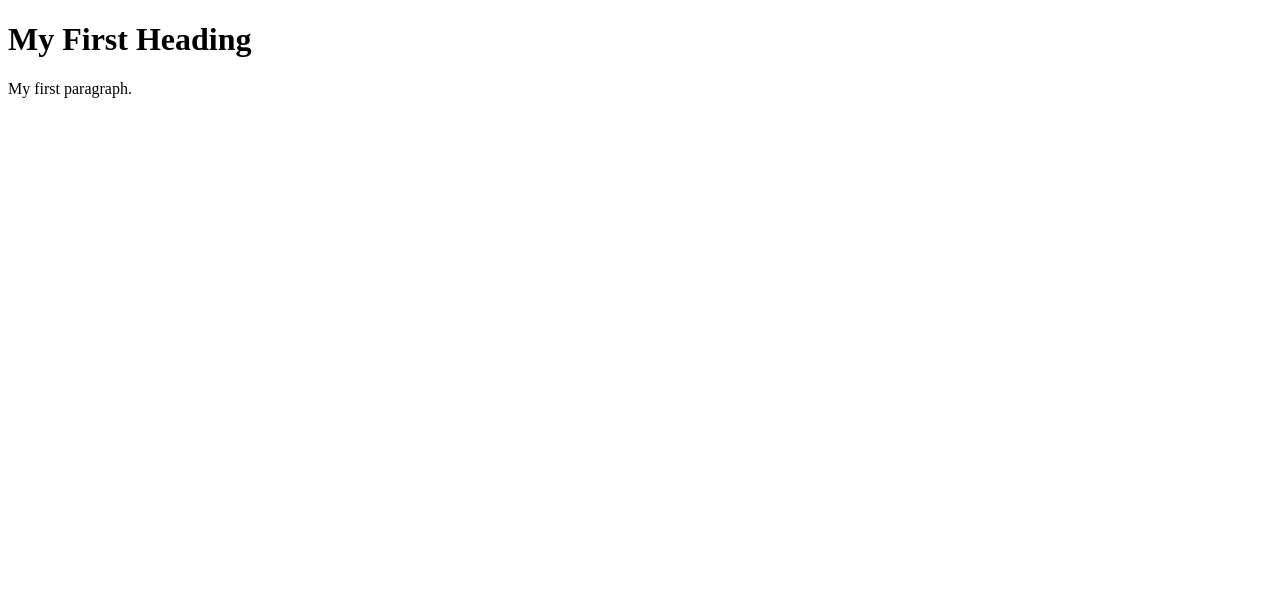
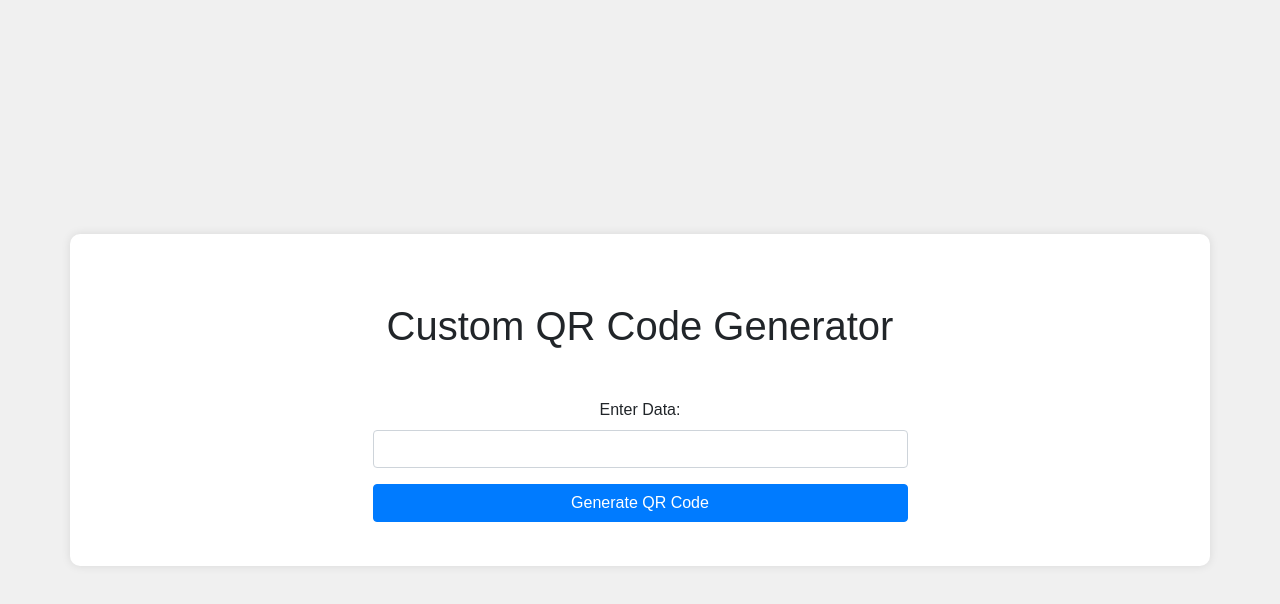
Before and after one commit to vanhook01/ChickGrowthQR, a plain HTML site: page index.html in a window 1280 px wide. Drawn offline with nearby package versions, Linux system fonts and the light colour scheme.

Commit message:
Update index.html

```diff
--- a/index.html
+++ b/index.html
@@ -1,9 +1,36 @@
 <!DOCTYPE html>
-<html>
+<html lang="en">
+<head>
+    <meta charset="UTF-8">
+    <meta name="viewport" content="width=device-width, initial-scale=1.0">
+    <title>Custom QR Code Generator</title>
+    <link rel="stylesheet" href="https://stackpath.bootstrapcdn.com/bootstrap/4.5.2/css/bootstrap.min.css">
+    <link rel="stylesheet" href="styles.css">
+</head>
 <body>
-
-<h1>My First Heading</h1>
-<p>My first paragraph.</p>
-
+    <div class="container">
+        <h1 class="text-center my-5">Custom QR Code Generator</h1>
+        <div class="row justify-content-center">
+            <div class="col-md-6">
+                <form id="qrForm">
+                    <div class="form-group">
+                        <label for="qrData">Enter Data:</label>
+                        <input type="text" id="qrData" name="qrData" class="form-control" required>
+                    </div>
+                    <button type="submit" class="btn btn-primary btn-block">Generate QR Code</button>
+                </form>
+                <div class="text-center my-4">
+                    <div id="spinner" class="spinner-border text-primary" role="status" style="display: none;">
+                        <span class="sr-only">Loading...</span>
+                    </div>
+                    <div id="qrCode"></div>
+                </div>
+            </div>
+        </div>
+    </div>
+    <script src="https://cdn.jsdelivr.net/npm/qrcode@1.4.4/build/qrcode.min.js"></script>
+    <script src="https://code.jquery.com/jquery-3.5.1.min.js"></script>
+    <script src="https://cdn.jsdelivr.net/npm/bootstrap@4.5.2/dist/js/bootstrap.bundle.min.js"></script>
+    <script src="script.js"></script>
 </body>
 </html>
```
